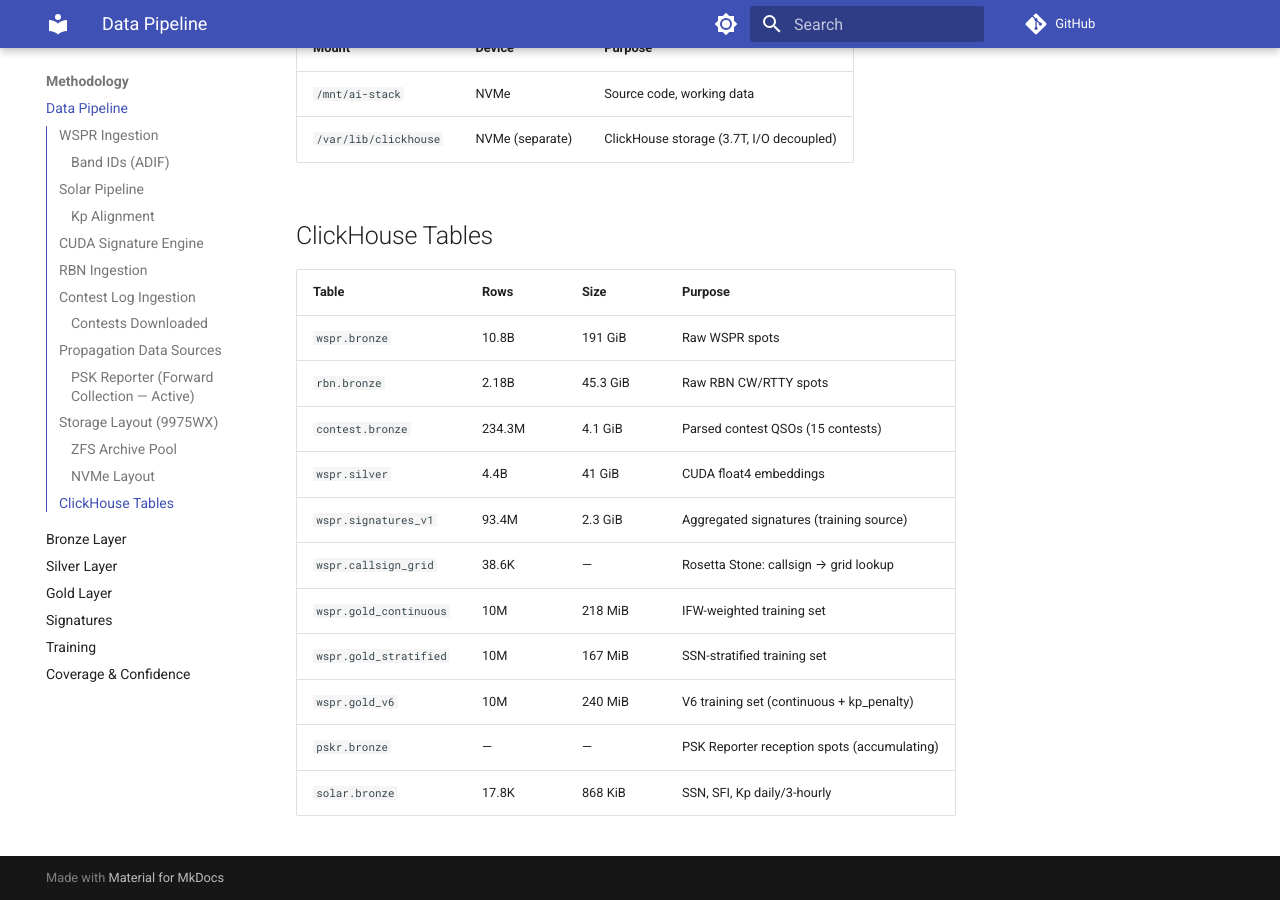
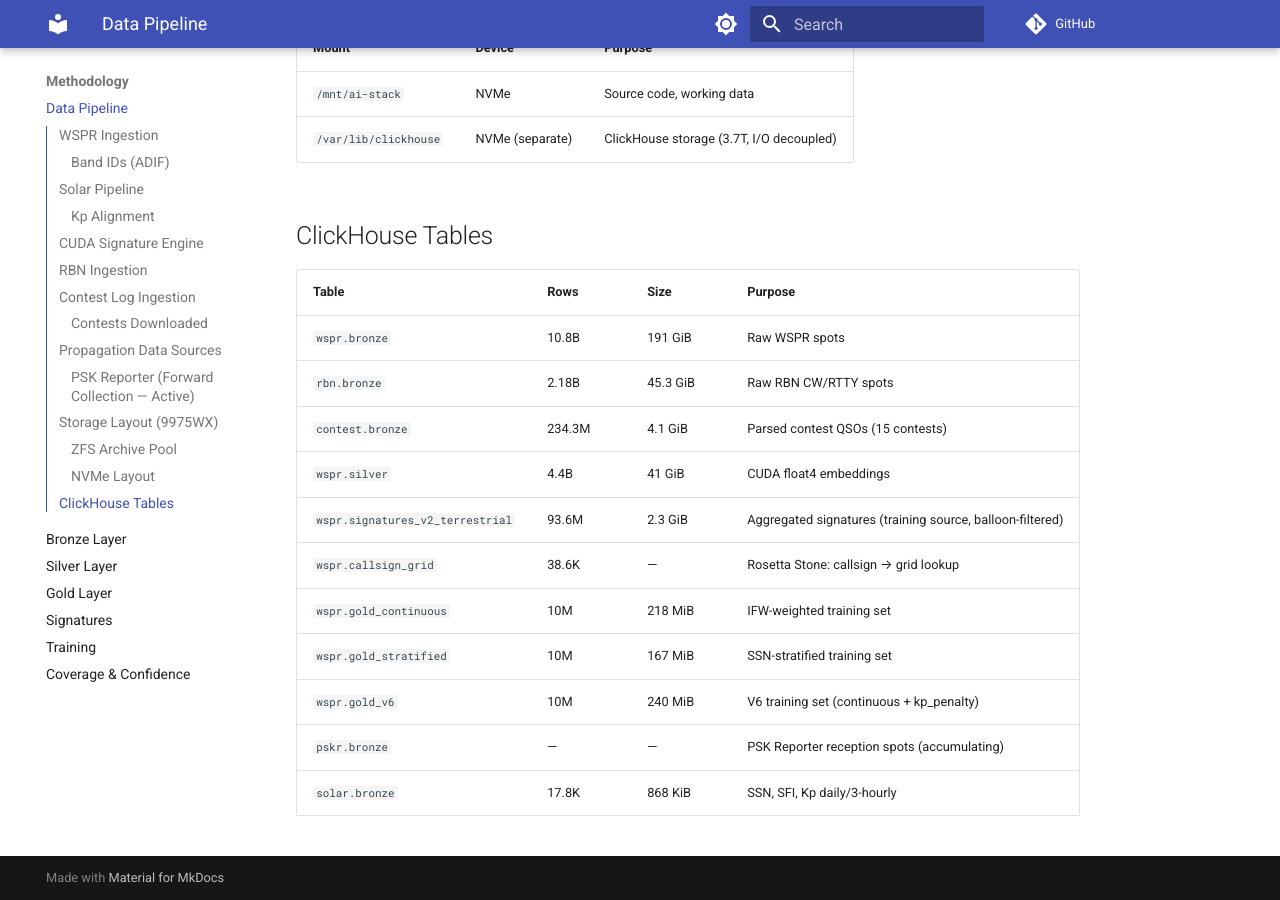
Before and after one commit to IONIS-AI/ionis-docs, an MkDocs documentation site: the page built from docs/methodology/data_pipeline.md, in a window 1280 px wide and 900 px high, scrolled down 4455 px. Built offline with MkDocs 1.6.1 and Material for MkDocs 9.7.7, drawn with Linux system fonts in a browser that asks for light colours; comment, search, counter and statistics services are not loaded.

Commit message:
docs: fix signatures_v1 references to signatures_v2_terrestrial
Update four pages to reference the current production signature table
(signatures_v2_terrestrial) instead of the deprecated signatures_v1.

Co-Authored-By: Claude Opus 4.6 <noreply@anthropic.com>

```diff
--- a/docs/methodology/data_pipeline.md
+++ b/docs/methodology/data_pipeline.md
@@ -149,7 +149,7 @@ Each dataset can be independently snapshotted, replicated (`zfs send`), and quot
 | `rbn.bronze` | 2.18B | 45.3 GiB | Raw RBN CW/RTTY spots |
 | `contest.bronze` | 234.3M | 4.1 GiB | Parsed contest QSOs (15 contests) |
 | `wspr.silver` | 4.4B | 41 GiB | CUDA float4 embeddings |
-| `wspr.signatures_v1` | 93.4M | 2.3 GiB | Aggregated signatures (training source) |
+| `wspr.signatures_v2_terrestrial` | 93.6M | 2.3 GiB | Aggregated signatures (training source, balloon-filtered) |
 | `wspr.callsign_grid` | 38.6K | — | Rosetta Stone: callsign → grid lookup |
 | `wspr.gold_continuous` | 10M | 218 MiB | IFW-weighted training set |
 | `wspr.gold_stratified` | 10M | 167 MiB | SSN-stratified training set |
```
Also changed, not shown: docs/methodology/coverage.md (+1 -1 lines), docs/methodology/training.md (+1 -1 lines), docs/validation/step_k_quality_test.md (+1 -1 lines).
